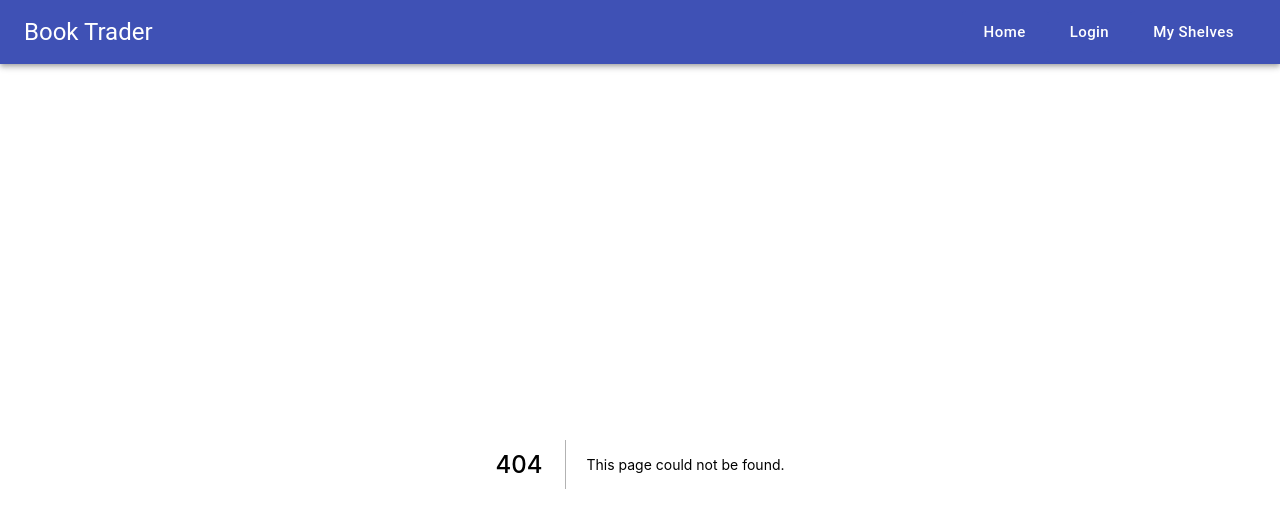
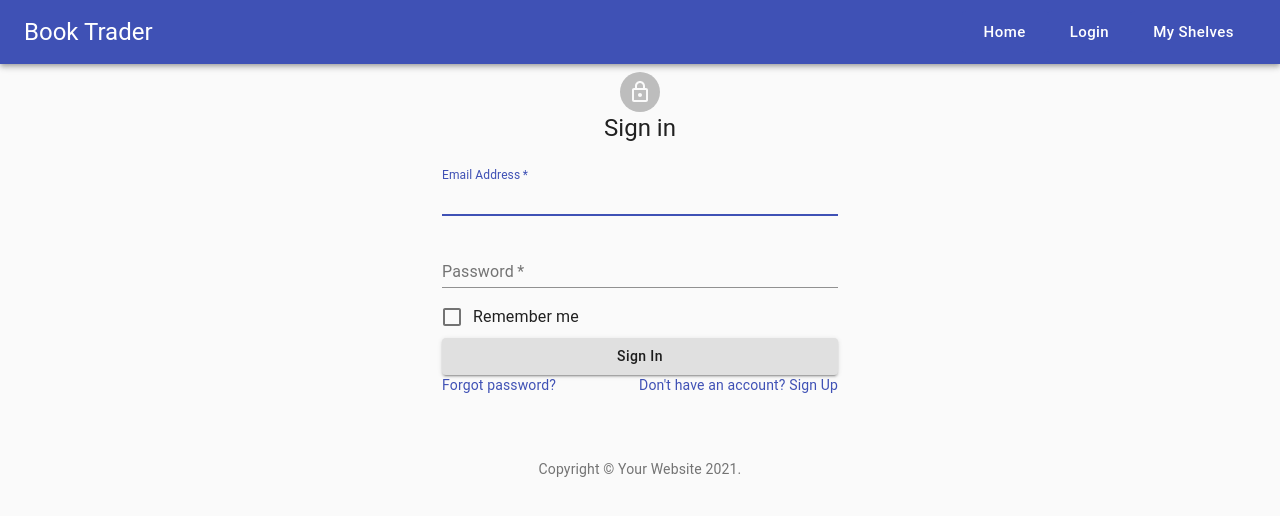
Before and after one commit to ChauLe19/Book_Exchange-2.0, a Next.js app: page /login in a window 1280 px wide. Before the commit this address had no page. Shown: the top 516 px of the page. Built offline with nearby package versions, Linux system fonts and the light colour scheme.

Commit message:
Add Login page

```diff
--- /dev/null
+++ b/pages/login.js
@@ -0,0 +1,13 @@
+import React, { Fragment, useState, useEffect } from "react";
+import SignIn from "../components/SignIn";
+
+function Home(props) {
+
+    return (
+        <Fragment>
+            <SignIn/>
+        </Fragment>
+    );
+}
+
+export default Home;
```
